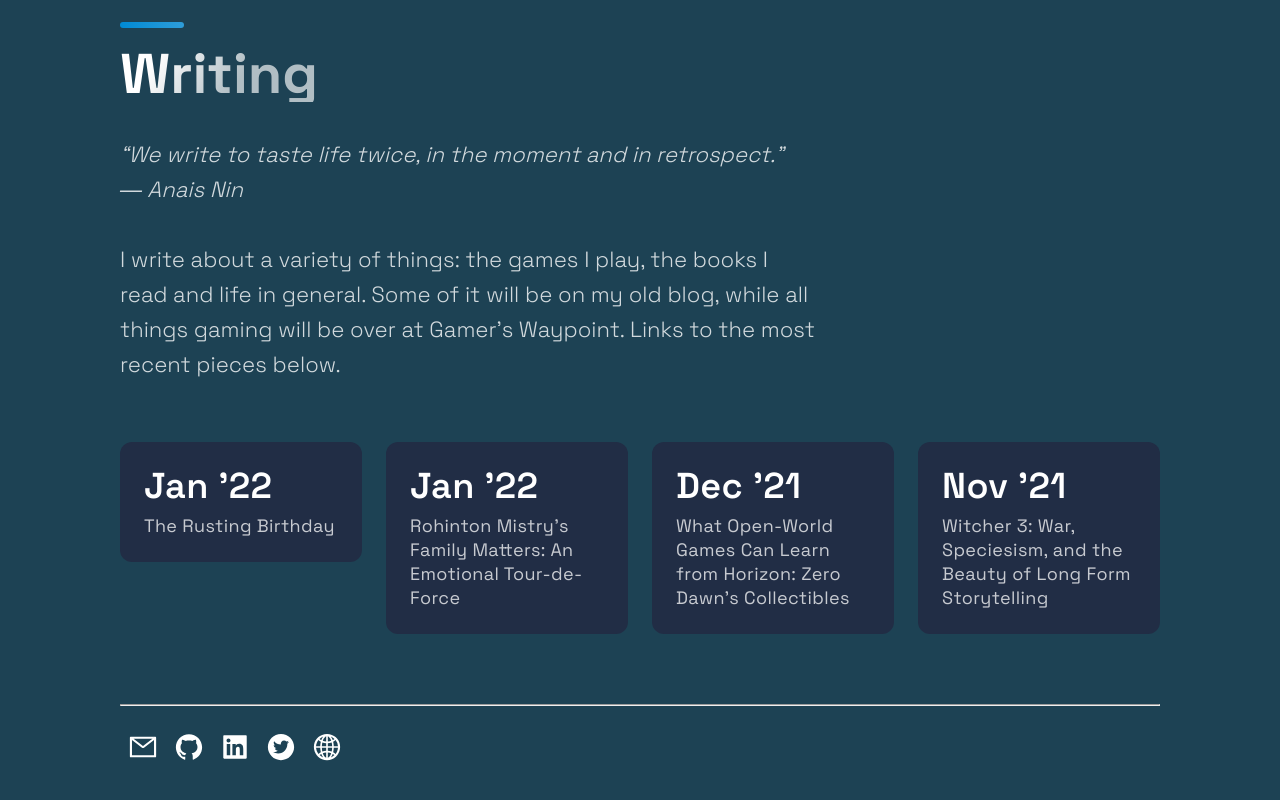
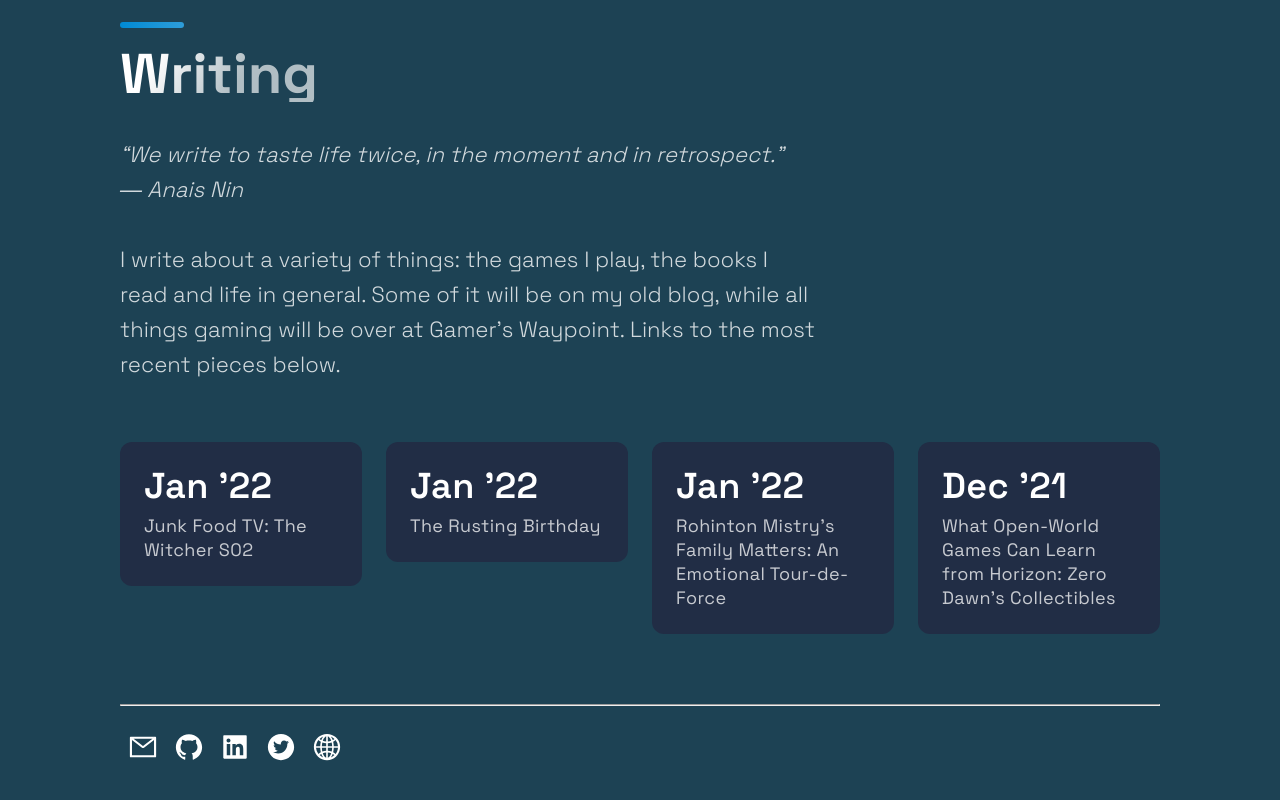
Before and after one commit to AwkwardLiSFan/personal-space, a Next.js app: page / in a window 1280 px wide. Shown: the part 3688-4488 px from the top of the page. Built offline with nearby package versions, Linux system fonts and the light colour scheme.

Commit message:
updated writing links

```diff
--- a/src/components/Acomplishments/Acomplishments.js
+++ b/src/components/Acomplishments/Acomplishments.js
@@ -4,10 +4,10 @@ import { Section, SectionDivider, SectionText, SectionTitle } from '../../styles
 import { Box, Boxes, BoxNum, BoxText } from './AcomplishmentsStyles';
 
 const data = [
+  { number: 'Jan \'22', text: 'Junk Food TV: The Witcher S02', link: "https://thisisnotagamereview.blogspot.com/2022/01/junk-food-tv-witcher-s02.html"},
   { number: 'Jan \'22', text: 'The Rusting Birthday', link: "https://thisisnotagamereview.blogspot.com/2022/01/the-rusting-birthday.html"},
   { number: 'Jan \'22', text: 'Rohinton Mistry\'s Family Matters: An Emotional Tour-de-Force', link: "https://thisisnotagamereview.blogspot.com/2022/01/rohinton-mistrys-family-matters.html"},
-  { number: 'Dec \'21', text: 'What Open-World Games Can Learn from Horizon: Zero Dawn\'s Collectibles', link: "https://www.gamerswaypoint.com/open-world-games-learn-from-horizon-zero-dawn-collectibles/"},
-  { number: 'Nov \'21', text: 'Witcher 3: War, Speciesism, and the Beauty of Long Form Storytelling', link: "https://www.gamerswaypoint.com/witcher-3-war-speciesism-beauty-of-long-form-storytelling/"}
+  { number: 'Dec \'21', text: 'What Open-World Games Can Learn from Horizon: Zero Dawn\'s Collectibles', link: "https://www.gamerswaypoint.com/open-world-games-learn-from-horizon-zero-dawn-collectibles/"}
 ];
 
 const Acomplishments = () => (
```
